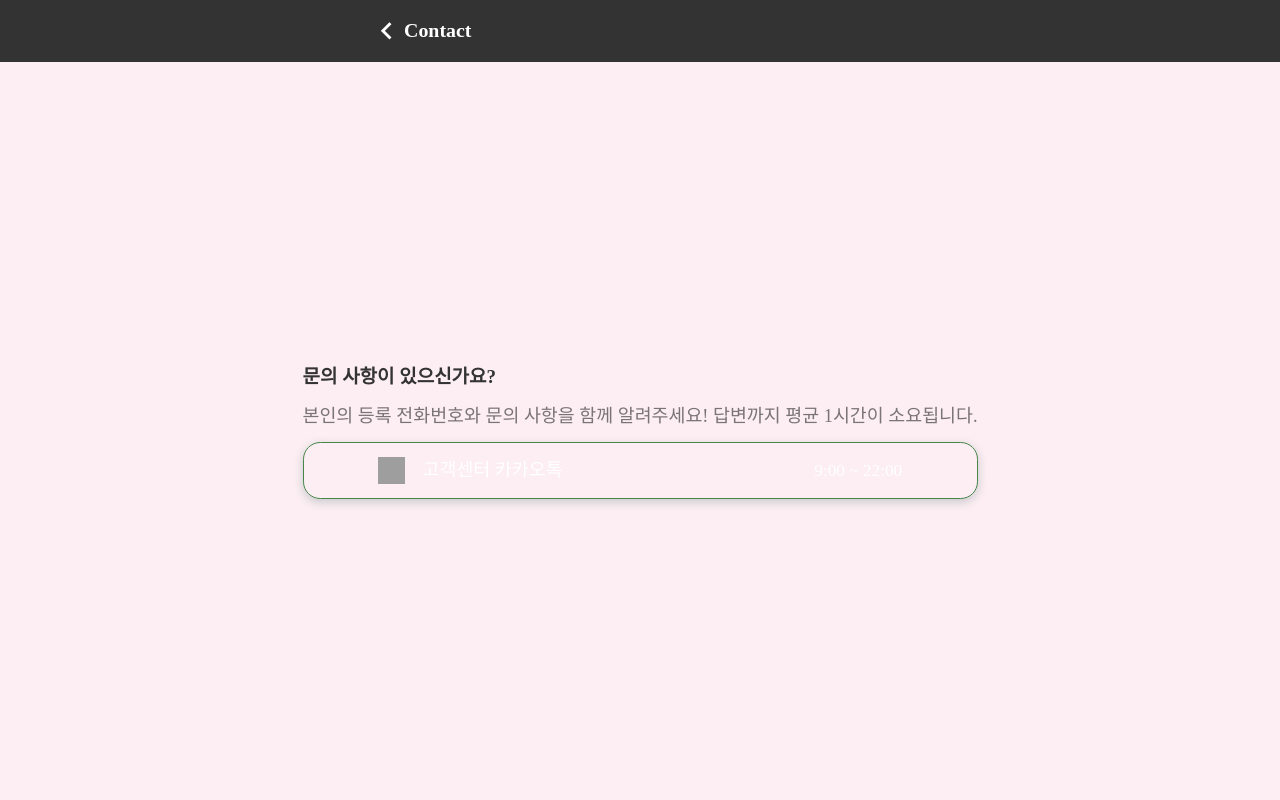
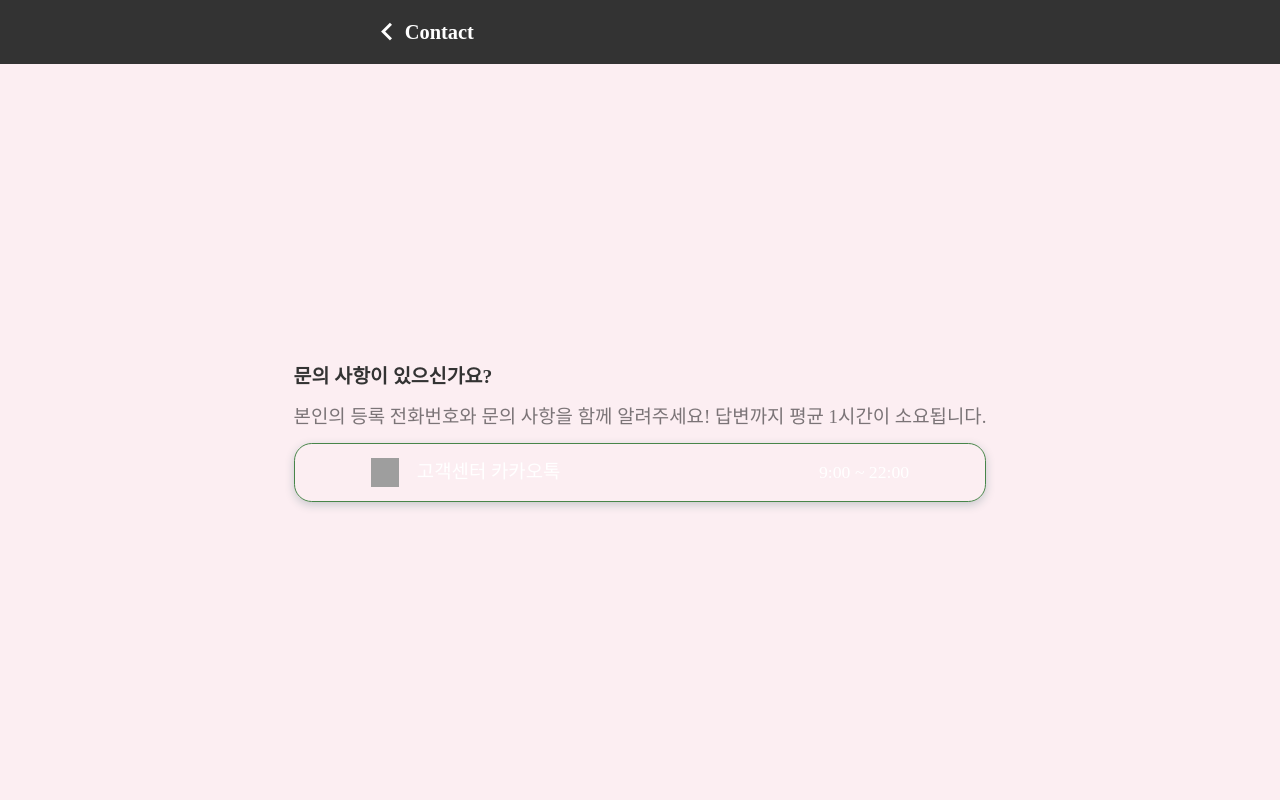
Before and after one commit to ChoKyungYeon/fromxoxo, a Django app: page /homescreens/contact/ in a window 1280 px wide. Run offline with Django 3.2, Linux system fonts and the light colour scheme; data that the repository does not hold is empty; some libraries are stand-ins or nearby versions; some web fonts are replaced; grey boxes are pictures that could not be loaded.

Commit message:
20231113 version 1.12

```diff
--- a/static/css/structure.css
+++ b/static/css/structure.css
@@ -60,7 +60,7 @@ main{
 }
 
 html{
-  font-size: 11.4px;
+  font-size: 11.6px;
   color:var(--black);
 }
 
@@ -90,7 +90,7 @@ body {
 
 @media screen and (min-width: 600px) {
     html {
-      font-size: 11.5px;
+      font-size: 11.8px;
     }
     main{
         max-height:1000000px;
--- a/templates/head.html
+++ b/templates/head.html
@@ -5,7 +5,11 @@
     <meta property="og:type" content="website">
     {% if intro_page %}
     <meta property="og:image" content="/static/images/letter.png">
-    <meta property="og:description" content="새로운 편지가 도착했어요!">
+        {% if target_letter.letter_info.sender_name %}
+            <meta property="og:description" content="{{ target_letter.letter_info.sender_name }}님께 편지가 도착했어요!">
+        {% else %}
+            <meta property="og:description" content="새로운 편지가 도착했어요!">
+        {% endif %}
     {% else %}
     <meta property="og:image" content="/static/images/logo.png">
     <meta property="og:description" content="나만의 재밌는 편지를 선물해요">
```
Also changed, not shown: media/letter/letter_qrcode_JhZG5Bx.png (added), static/images/logo.png.
